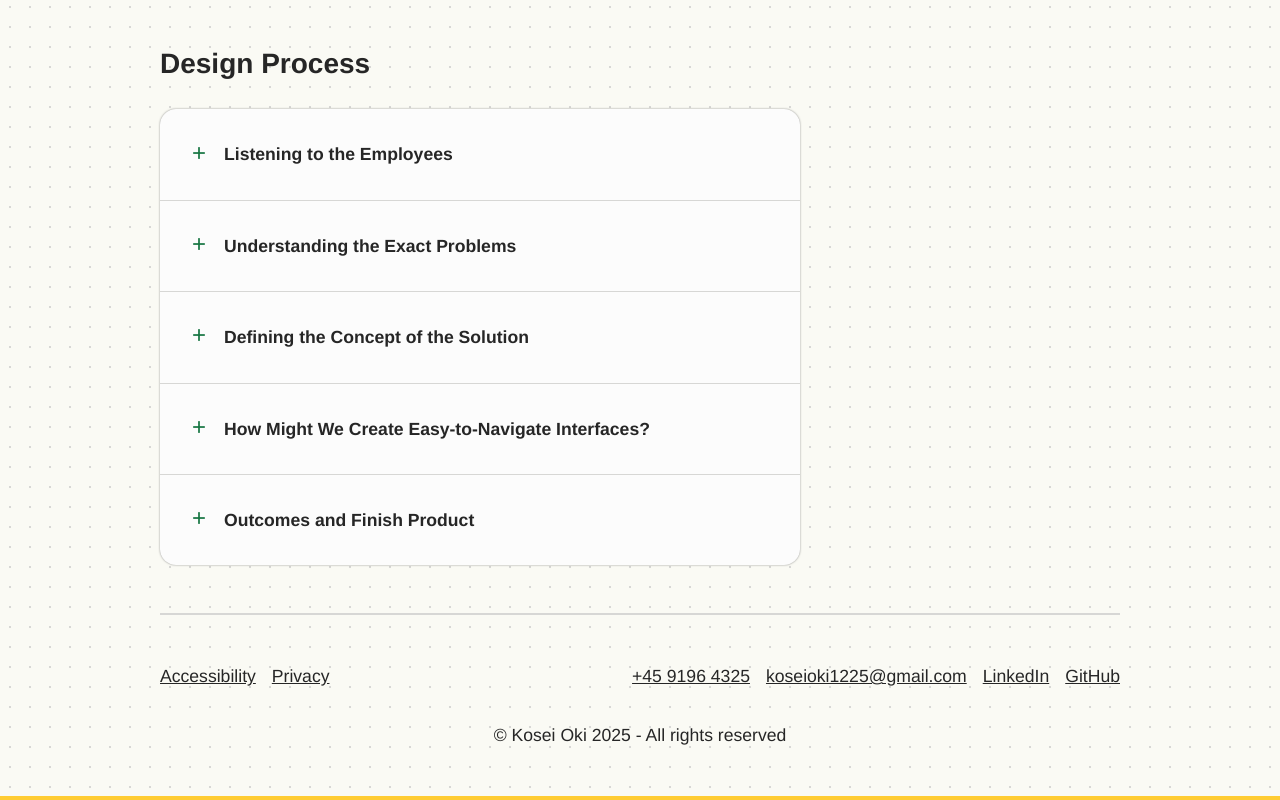
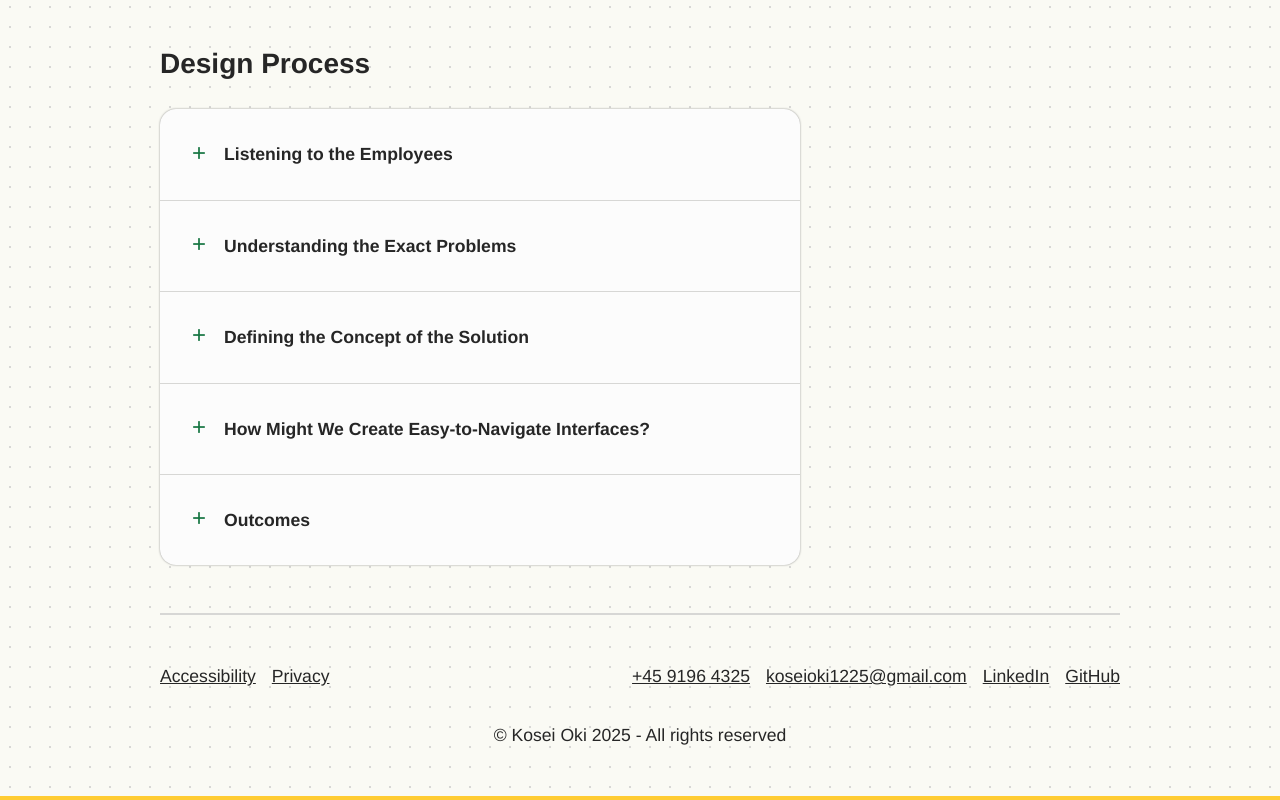
Before and after one commit to Koseioki/koseioki, a React (Vite) app: page /ux-design-cases/coop-management in a window 1280 px wide. Shown: the part 943-1743 px from the top of the page. Built offline with nearby package versions, Linux system fonts and the light colour scheme.

Commit message:
deleted product screenshots

```diff
--- a/src/components/CaseCoopManagement.jsx
+++ b/src/components/CaseCoopManagement.jsx
@@ -222,7 +222,7 @@ function CaseCoopManagement() {
                         We conducted testing sessions for the Hi-Fi prototype in the same way as we did for the Lo-Fi version. Afterwards, we analysed the results and identified the main issues, as we had done with the Lo-Fi prototypes.
                     </p>
                 </AccordionSection>
-                <AccordionSection title="Outcomes and Finish Product" index={4}>
+                <AccordionSection title="Outcomes" index={4}>
 
 
                     {/* <img src={CoopManagementScreenshot1} className="product-screenshot" alt="" aria-hidden="true" />
@@ -235,7 +235,7 @@ function CaseCoopManagement() {
                         We created a solution that allows Coop employees to easily manage and post discounted food bags, directly integrated with the inventory management system. The app also sends automated reminders to customers who have reserved a bag, helping reduce no-shows and food waste.
 
                     </p>
-                    <img src={Product} className="product-screenshot" alt="" aria-hidden="true" />
+                    {/* <img src={Product} className="product-screenshot" alt="" aria-hidden="true" /> */}
 
                 </AccordionSection>
             </ul>
--- a/src/components/CasePrehabPlus.jsx
+++ b/src/components/CasePrehabPlus.jsx
@@ -430,7 +430,7 @@ function CasePrehabPlus() {
 
                     </AccordionSection>
 
-                    <AccordionSection title="Outcomes and Finish Product" index={7}>
+                    <AccordionSection title="Outcomes" index={7}>
                         {/* <div className="product-screenshots">
                             <img src={PrehabPlusScreenshot1} className="product-screenshot" alt="“Min to-do liste” page featuring a message from the contact person and a to-do list of training tasks with buttons linking to each tutorial page." />
                             <img src={PrehabPlusScreenshot2} className="product-screenshot" alt="“Armløft med rotation” page showing a tutorial video and text explanation with supplemental images." />
@@ -454,7 +454,7 @@ function CasePrehabPlus() {
                             The interface uses real-life elements to feel familiar across generations, and combines images, text, video, and colours to enhance understanding. The app is also designed with accessibility in mind, ensuring it can be used effectively by older users and those with varying levels of digital literacy.
 
                         </p>
-                        <img src={Product} className="product-screenshot" alt="Screenshot of the finished Prehab Plus app interface." />
+                        {/* <img src={Product} className="product-screenshot" alt="Screenshot of the finished Prehab Plus app interface." /> */}
                     </AccordionSection>
                 </ul>
             {/* </AccordionProvider> */}
```
